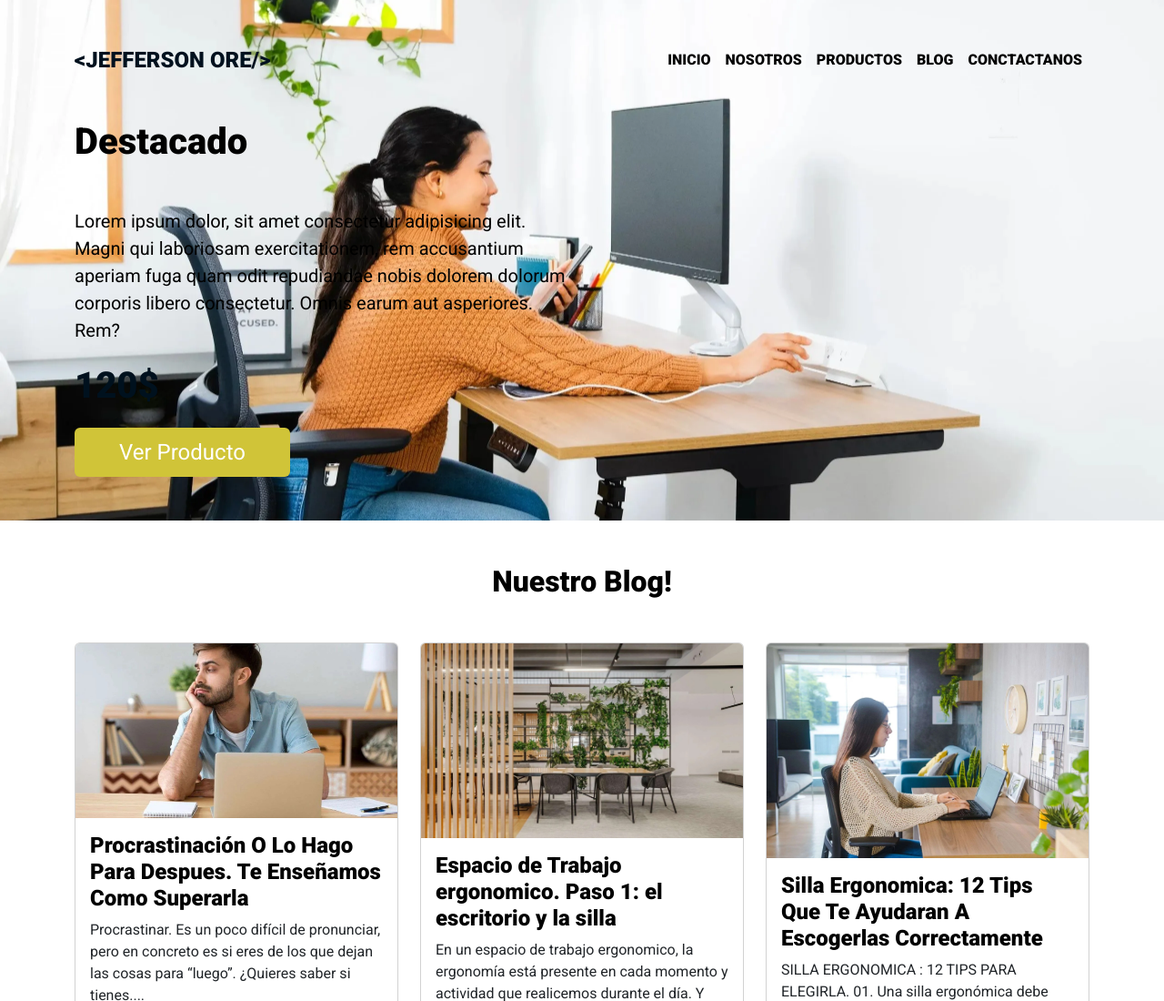
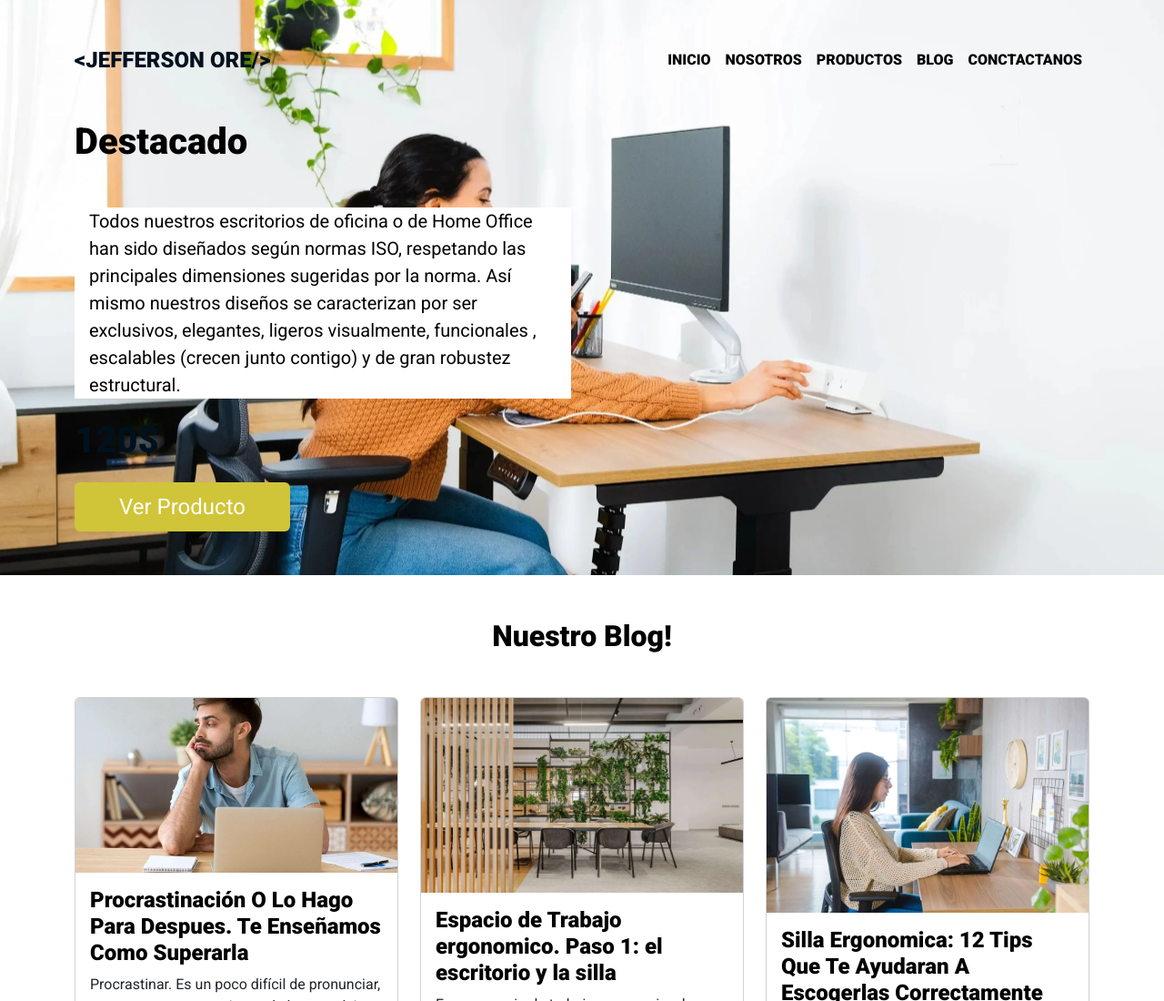
Before and after one commit to weffer/CoderHouse-Ecommerce, a plain HTML site: page paginas/blog.html in a window 1280 px wide. Shown: the top 1100 px of the page at 91% size. Drawn offline with nearby package versions, Linux system fonts and the light colour scheme.

Commit message:
Modificando Imagenes y contenido acorde al negocio 2

```diff
--- a/paginas/blog.html
+++ b/paginas/blog.html
@@ -66,11 +66,12 @@
         <div class="row mt-5">
           <div class="col-md-6 text-center text-md-start">
             <h1 class="display-6 fw-bold">Destacado</h1>
-            <p class="mt-5 fs-5 text-black">
-              Lorem ipsum dolor, sit amet consectetur adipisicing elit. Magni
-              qui laboriosam exercitationem, rem accusantium aperiam fuga quam
-              odit repudiandae nobis dolorem dolorum corporis libero
-              consectetur. Omnis earum aut asperiores. Rem?
+            <p class="mt-5 fs-5 text-black bg-white px-3">
+              Todos nuestros escritorios de oficina o de Home Office han sido
+              diseñados según normas ISO, respetando las principales dimensiones
+              sugeridas por la norma. Así mismo nuestros diseños se caracterizan
+              por ser exclusivos, elegantes, ligeros visualmente, funcionales ,
+              escalables (crecen junto contigo) y de gran robustez estructural.
             </p>
             <p class="text-header fs-1">120$</p>
             <a
```
Also changed, not shown: paginas/contacto.html (+6 -5 lines), paginas/nosotros.html (+6 -5 lines), paginas/productos.html (+6 -5 lines), paginas/verBlog.html (+6 -5 lines), paginas/verProducto.html (+6 -5 lines).
